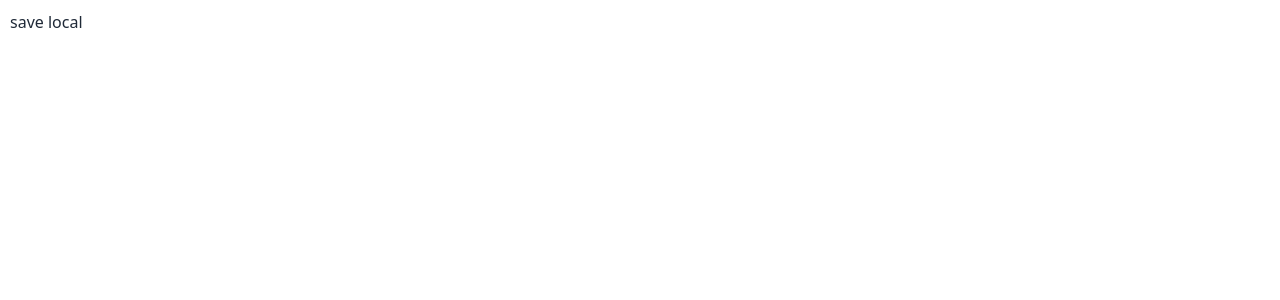
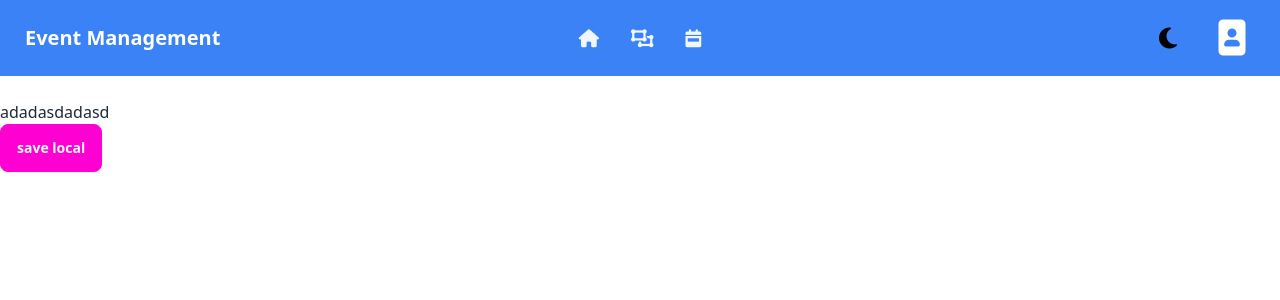
Before and after one commit to Eliebm/EventManagement, an Angular app: page / in a window 1280 px wide. Shown: the top 300 px of the page. Built offline with nearby package versions, Linux system fonts and the light colour scheme.

Commit message:
Create navBar component with light/dark mode (#5)

```diff
--- a/src/app/app-routing.module.ts
+++ b/src/app/app-routing.module.ts
@@ -1,7 +1,12 @@
 import { NgModule } from '@angular/core';
 import { RouterModule, Routes } from '@angular/router';
 
-const routes: Routes = [];
+const routes: Routes = [
+  {
+    path: '',
+    loadChildren: () => import('./home/home.module').then((m) => m.HomeModule),
+  },
+];
 
 @NgModule({
   imports: [RouterModule.forRoot(routes)],
--- a/src/app/app.component.html
+++ b/src/app/app.component.html
@@ -1,2 +1,2 @@
 
-<router-outlet></router-outlet> <button (click)="addUser()">save local</button>
+<router-outlet></router-outlet>
--- a/src/app/app.component.ts
+++ b/src/app/app.component.ts
@@ -1,8 +1,9 @@
-import { Component, OnInit } from '@angular/core';
+import { Component, Input, OnInit } from '@angular/core';
 import { User } from './Models/user.Models';
 import { BaseClass } from './Models/baseClass.Models';
 import { BaseService } from './Service/baseService/base.service';
 import { AccountService } from './Service/account.service';
+import { Router } from '@angular/router';
 
 @Component({
   selector: 'app-root',
@@ -10,13 +11,9 @@ import { AccountService } from './Service/account.service';
   styleUrl: './app.component.scss',
 })
 export class AppComponent implements OnInit {
-  constructor(private accountService: AccountService) {}
+  constructor(private accountService: AccountService, private router: Router) {}
 
   ngOnInit(): void {
     this.accountService.setStaticData();
   }
-
-  addUser(): void {
-    this.accountService.generateUser();
-  }
 }
--- /dev/null
+++ b/src/app/home/home-routing.module.ts
@@ -0,0 +1,11 @@
+import { NgModule } from '@angular/core';
+import { RouterModule, Routes } from '@angular/router';
+import { HomeComponent } from './home.component';
+
+const routes: Routes = [{ path: '', component: HomeComponent }];
+
+@NgModule({
+  imports: [RouterModule.forChild(routes)],
+  exports: [RouterModule]
+})
+export class HomeRoutingModule { }
--- /dev/null
+++ b/src/app/home/home.component.html
@@ -0,0 +1,7 @@
+<app-nav-bar (selectedTheme)="SelectedTheme($event)"></app-nav-bar>
+<div [attr.data-theme]="retrievedMode"><br /></div>
+
+<div [attr.data-theme]="retrievedMode">
+  <h1>adadasdadasd</h1>
+  <button class="btn btn-secondary" (click)="addUser()">save local</button>
+</div>
--- /dev/null
+++ b/src/app/home/home.component.ts
@@ -0,0 +1,27 @@
+import { Component, HostBinding, OnInit, effect, signal } from '@angular/core';
+import { Router } from '@angular/router';
+import { AccountService } from '../Service/account.service';
+
+@Component({
+  selector: 'app-home',
+  templateUrl: './home.component.html',
+  styleUrl: './home.component.scss',
+})
+export class HomeComponent implements OnInit {
+  StorageKey: string = 'DarkMode';
+  retrievedMode: any;
+
+  constructor(private router: Router, private accountService: AccountService) {}
+
+  ngOnInit(): void {
+    this.retrievedMode = localStorage.getItem(this.StorageKey);
+  }
+
+  addUser(): void {
+    this.accountService.generateUser();
+  }
+
+  SelectedTheme(data: any) {
+    this.retrievedMode = localStorage.getItem(this.StorageKey);
+  }
+}
--- /dev/null
+++ b/src/app/nav-bar/nav-bar.component.html
@@ -0,0 +1,165 @@
+<div
+  class="navbar  {{ themeVal === 'light' ? 'bg-blue-500' : 'bg-slate-950' }}"
+  [attr.data-theme]="themeVal"
+>
+  <div class="navbar-start">
+    <div class="dropdown">
+      <div tabindex="0" role="button" class="btn btn-ghost lg:hidden">
+        <svg
+          xmlns="http://www.w3.org/2000/svg"
+          class="h-5 w-5 text-white"
+          fill="none"
+          viewBox="0 0 24 24"
+          stroke="currentColor"
+        >
+          <path
+            stroke-linecap="round"
+            stroke-linejoin="round"
+            stroke-width="2"
+            d="M4 6h16M4 12h8m-8 6h16"
+          />
+        </svg>
+      </div>
+      <ul
+        tabindex="0"
+        class="menu menu-sm dropdown-content mt-3 z-[1] p-2 shadow bg-base-100 rounded-lg w-56 {{
+          themeVal === 'light' ? 'text-primary' : 'text-info'
+        }}"
+      >
+        <li>
+          <a class="font-bold text-lg flex flex-row"
+            ><span><i class="fa-solid fa-home"></i></span>Home</a
+          >
+        </li>
+        <li>
+          <a class="font-bold text-lg flex flex-row"
+            ><span><i class="fa-solid far fa-object-ungroup"></i></span>
+            Groups</a
+          >
+        </li>
+
+        <li>
+          <a class="font-bold text-lg flex flex-row"
+            ><span><i class="fa-solid far fa-calendar-week"></i></span>Events</a
+          >
+        </li>
+      </ul>
+    </div>
+
+    <!-- navbar list for large screen -->
+
+    <a class="btn btn-ghost text-xl text-white">Event Management</a>
+  </div>
+  <div class="navbar-center hidden lg:flex">
+    <ul class="menu menu-horizontal px-1">
+      <li>
+        <div
+          class="{{
+            themeVal === 'light'
+              ? 'lg:tooltip lg:tooltip-bottom lg:tooltip-primary'
+              : 'lg:tooltip lg:tooltip-bottom lg:tooltip-warning'
+          }}"
+          data-tip="Home"
+        >
+          <a class="text-blue-50 text-lg"
+            ><span><i class="fa fa-home"></i></span
+          ></a>
+        </div>
+      </li>
+      <li>
+        <div
+          class="lg:tooltip lg:tooltip-bottom lg:{{
+            themeVal === 'light' ? 'tooltip-primary' : 'tooltip-warning'
+          }}"
+          data-tip="Groups"
+        >
+          <a class="text-blue-50 text-lg"
+            ><span><i class="fa-solid fa-object-ungroup"></i></span
+          ></a>
+        </div>
+      </li>
+      <li>
+        <div
+          class="lg:tooltip lg:tooltip-bottom lg:tooltip-{{
+            themeVal === 'light' ? 'primary' : 'warning'
+          }}"
+          data-tip="Events"
+        >
+          <a class="text-blue-50 text-lg"
+            ><span><i class="fa-solid fa-calendar-week"></i></span
+          ></a>
+        </div>
+      </li>
+    </ul>
+  </div>
+  <div class="navbar-end">
+    <!-- change mode icon -->
+
+    <div
+      class="toggle_theme_tooltip lg:tooltip lg:tooltip-bottom lg:{{
+        themeVal === 'light' ? 'tooltip-primary' : 'tooltip-warning'
+      }}"
+      [attr.data-tip]="themeVal === 'light' ? 'Dark Mode' : 'Light Mode'"
+    >
+      <button
+        class="toggle-theme"
+        [ngStyle]="{ color: themeVal === 'light' ? 'black' : 'yellow' }"
+        (click)="changeTheme(!isToggledTheme)"
+      >
+        <span
+          ><i
+            class="fa-solid fa-{{ themeVal === 'light' ? 'moon' : 'sun' }}"
+          ></i
+        ></span>
+      </button>
+    </div>
+
+    <!-- log in button -->
+    <button
+      class="btn btn-xs {{
+        themeVal === 'light' ? ' btn-primary' : 'btn-warning'
+      }} sm:btm-sm lg:btn-md md:btn-md ml-3"
+      *ngIf="!isUserLoggedIn"
+    >
+      <span><i class="fa-solid fa-right-to-bracket"></i></span>
+      LogIn
+    </button>
+
+    <!-- Profile picture and profile dropdown-->
+    <div
+      class=" dropdown dropdown-end mr-4 ml-4 lg:tooltip lg:tooltip-left  {{
+        themeVal === 'light' ? 'lg:tooltip-primary' : 'lg:tooltip-warning'
+      }}"
+      *ngIf="isUserLoggedIn"
+      data-tip="Account"
+    >
+      <div tabindex="0" role="button" class="btn btn-ghost btn-square">
+        <div class="text-4xl text-white rounded-full w-80">
+          <span><i class="fa-solid fa-image-portrait"></i></span>
+        </div>
+      </div>
+      <ul
+        tabindex="0"
+        class="menu menu-sm dropdown-content mt-3 z-[1] p-2 shadow bg-base-100 rounded-lg w-52 {{
+          themeVal === 'light' ? 'text-primary' : 'text-info'
+        }}"
+      >
+        <li>
+          <a class="font-bold text-lg" routerLink=""
+            ><i class="fa-solid fa-id-card"></i> Profile
+          </a>
+        </li>
+        <li>
+          <a class="font-bold text-lg" routerLink=""
+            ><i class="fa-solid fa-list"></i>My Events</a
+          >
+        </li>
+        <li>
+          <a class="font-bold text-lg" routerLink=""
+            ><i class="fa-solid fa-right-from-bracket"></i>LogOut</a
+          >
+        </li>
+      </ul>
+    </div>
+  </div>
+</div>
--- /dev/null
+++ b/src/app/nav-bar/nav-bar.component.scss
@@ -0,0 +1,12 @@
+.toggle-theme {
+  font-size: large;
+}
+
+@media only screen and (min-width: 700px) {
+  .toggle_theme_tooltip {
+    margin-right: 15px;
+  }
+  .toggle-theme {
+    font-size: x-large;
+  }
+}
--- /dev/null
+++ b/src/app/nav-bar/nav-bar.component.ts
@@ -0,0 +1,45 @@
+import { Component, EventEmitter, Inject, OnInit, Output } from '@angular/core';
+import { Title } from '@angular/platform-browser';
+
+@Component({
+  selector: 'app-nav-bar',
+  templateUrl: './nav-bar.component.html',
+  styleUrl: './nav-bar.component.scss',
+})
+export class NavBarComponent implements OnInit {
+  @Output() selectedTheme = new EventEmitter<string>();
+
+  StorageKey: string = 'DarkMode';
+  themeVal: any;
+
+  isToggledTheme: any;
+  isUserLoggedIn: boolean = true;
+
+  constructor(private titleservice: Title) {}
+
+  ngOnInit(): void {
+    let retrievedMode = localStorage.getItem(this.StorageKey);
+    console.log(retrievedMode);
+    if (retrievedMode === null) {
+      retrievedMode = 'light';
+    }
+    if (retrievedMode === 'light') {
+      this.isToggledTheme = true;
+    } else {
+      this.isToggledTheme = false;
+    }
+    this.themeVal = retrievedMode;
+    console.log(this.themeVal);
+  }
+
+  changeTheme(value: boolean): void {
+    if (value === true) {
+      this.themeVal = 'light';
+    } else {
+      this.themeVal = 'dark';
+    }
+    localStorage.setItem(this.StorageKey, this.themeVal);
+    this.selectedTheme.emit('true');
+    this.isToggledTheme = !this.isToggledTheme;
+  }
+}
```
Also changed, not shown: src/app/app.module.ts (+5 -9 lines), src/app/home/home.module.ts (added, +12 -0 lines), src/app/home/home.component.scss (added), 2 other files (tests, documents, lock files or other folders).
